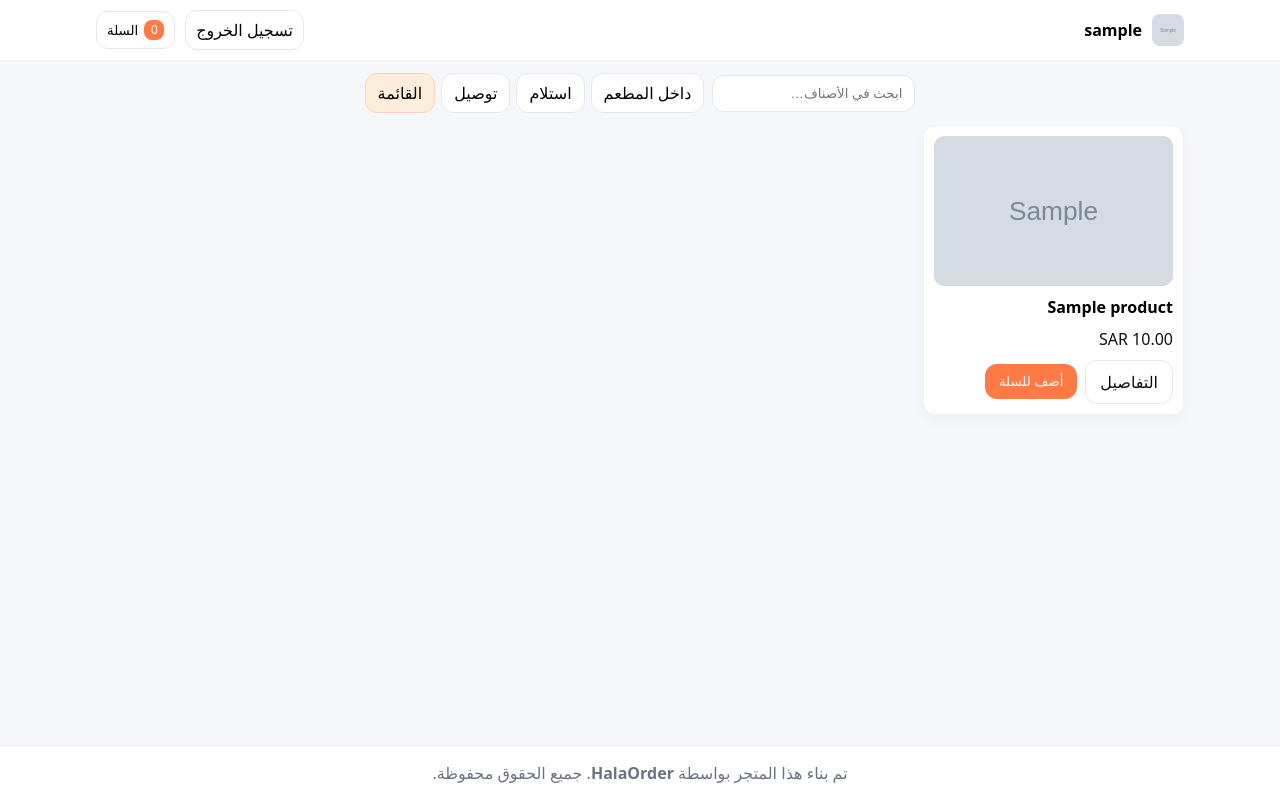
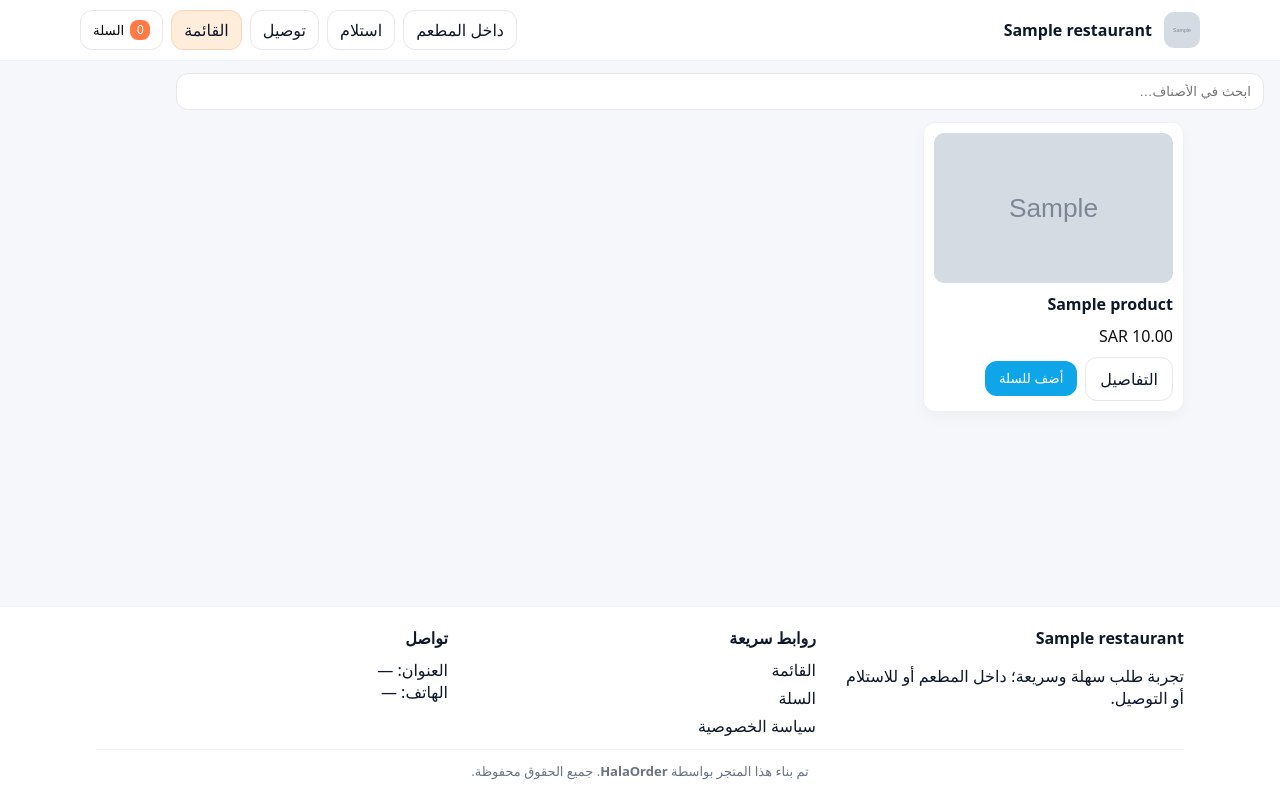
Before and after one commit to Turki20/HallaOrder, a Django app: a page that uses websites/templates/websites/base.html in a window 1280 px wide. Run offline with Django 5.2, Linux system fonts and the light colour scheme; a user stored in the database is signed in; tables that the repository leaves empty hold one stand-in row (values such as "Sample post"); grey boxes marked "Sample" are stand-in pictures; some libraries are stand-ins or nearby versions.

Commit message:
chore: update base + styles

```diff
--- a/restaurants/templates/restaurants/restaurant_list.html
+++ b/restaurants/templates/restaurants/restaurant_list.html
@@ -78,7 +78,11 @@
           <p>
             <strong>الشعار</strong>
           </p>
-          <img src="{{website.logo.url}}" alt="" class="w-50">
+          {% if website.logo %}
+          <img src="{{ website.logo.url }}" alt="{{ website }}" class="w-50">
+          {% else %}
+          <img src="{% static 'images/placeholders/logo-placeholder.png' %}" alt="logo" class="w-50">
+          {% endif %}
         </div>
         <p>
           <strong style="padding: 5px 15px; border: 1px solid green; border-radius: 10px;">
--- /dev/null
+++ b/websites/static/css/style.css
@@ -0,0 +1,31 @@
+:root{
+  --hoa-primary:#0ea5e9; --hoa-primary-50:#e0f2fe; --hoa-primary-200:#bae6fd;
+  --hoa-secondary:#8b5cf6; --hoa-secondary-50:#ede9fe; --hoa-secondary-200:#ddd6fe;
+  --hoa-accent:#ff7a45; --hoa-accent-50:#ffeddc; --hoa-accent-200:#ffd4ba;
+  --ink:#0f172a; --muted:#64748b; --bg:#f6f7fb; --card:#fff; --sep:#eef2f7;
+  --success:#16a34a; --warn:#f59e0b; --danger:#ef4444;
+  --shadow:0 10px 20px rgba(0,0,0,.04); --rad:12px; --container:1120px;
+}
+*{box-sizing:border-box} html,body{height:100%}
+body{margin:0;background:var(--bg);color:var(--ink);font-family:system-ui,-apple-system,Segoe UI,Roboto,Arial}
+a{color:inherit;text-decoration:none}
+.container{max-width:var(--container);margin:auto;padding:0 16px}
+.card{background:#fff;border:1px solid var(--sep);border-radius:var(--rad);box-shadow:var(--shadow)}
+.btn{display:inline-flex;align-items:center;gap:8px;padding:10px 14px;border:0;border-radius:var(--rad);cursor:pointer;background:var(--hoa-primary);color:#fff}
+.btn-outline{background:#fff;color:#111;border:1px solid #e5e7eb}
+.pill{padding:8px 12px;border:1px solid #e5e7eb;background:#fff;border-radius:var(--rad)}
+.pill.active,.pill:hover{background:var(--hoa-accent-50);border-color:var(--hoa-accent-200)}
+.badge{display:inline-flex;align-items:center;justify-content:center;height:20px;min-width:20px;padding:0 6px;border-radius:8px;background:var(--hoa-accent);color:#fff;font-size:12px}
+.input{width:100%;padding:10px 12px;border:1px solid #e5e7eb;border-radius:var(--rad);background:#fff}
+.topbar{background:#fff;border-bottom:1px solid var(--sep);position:sticky;top:0;z-index:30}
+.topbar__inner{display:flex;align-items:center;gap:14px;padding:10px 0}
+.logo-rect{width:36px;height:36px;border-radius:10px;overflow:hidden;background:#eef2f7;display:inline-flex;align-items:center;justify-content:center}
+.nav{display:flex;gap:10px;align-items:center}
+.nav a{padding:8px 12px;border:1px solid #e5e7eb;border-radius:var(--rad);background:#fff;font-size:14px}
+.nav a.active,.nav a:hover{background:var(--hoa-primary-50);border-color:var(--hoa-primary-200)}
+.footer{margin-top:24px;background:#fff;border-top:1px solid var(--sep)}
+.footer__inner{max-width:var(--container);margin:auto;padding:20px 16px}
+.footer-grid{display:grid;grid-template-columns:repeat(3,1fr);gap:16px}
+.footer-col h4{margin:0 0 10px;font-size:16px}
+.footer-bottom{margin-top:12px;border-top:1px solid var(--sep);padding-top:12px;text-align:center;color:#6b7280;font-size:13px}
+@media(max-width:720px){.footer-grid{grid-template-columns:1fr}}
--- a/websites/templates/websites/base.html
+++ b/websites/templates/websites/base.html
@@ -3,148 +3,154 @@
 <html lang="ar" dir="rtl">
 <head>
   <meta charset="utf-8">
-  <title>{% block title %}{{ website.display_name|default:website.slug }}{% endblock %}</title>
+  <title>{% block title %}{% firstof website.restaurant.name website.display_name website.slug %}{% endblock %}</title>
   <meta name="viewport" content="width=device-width, initial-scale=1">
-
+  <meta name="theme-color" content="#0ea5e9">
+  <link rel="stylesheet" href="{% static 'css/style.css' %}">
   <style>
-    :root{
-      --hoa-accent:#ff7a45;
-      --hoa-accent-50:#ffeddc;
-      --hoa-accent-200:#ffd4ba;
-      --hoa-muted:#6b7280;
-      --hoa-card:#fff;
-      --hoa-bg:#f6f7fb;
-      --hoa-sep:#eef2f7;
-      --hoa-shadow:0 10px 20px rgba(0,0,0,.04);
-      --rad:12px;
-      --container:1120px;
-    }
-    *{box-sizing:border-box}
-    html,body{height:100%}
-    body{margin:0;background:var(--hoa-bg);font-family:system-ui,-apple-system,Segoe UI,Roboto,Arial}
-    a{color:inherit;text-decoration:none}
-
-    .page{min-height:100%;display:flex;flex-direction:column}
+    /* حمايات عامة */
+    img{max-width:100%;height:auto;vertical-align:middle}
+    .hoa-page{min-height:100vh;display:flex;flex-direction:column;background:#f6f7fb}
     main{flex:1}
 
-    .topbar{background:#fff;border-bottom:1px solid var(--hoa-sep);position:sticky;top:0;z-index:30}
-    .topbar__inner{display:flex;align-items:center;gap:14px;padding:10px 16px;max-width:var(--container);margin:auto}
+    /* Topbar */
+    .hoa-topbar{background:#fff;border-bottom:1px solid #eef2f7;position:sticky;top:0;z-index:50}
+    .hoa-container{max-width:1120px;margin:auto;padding:0 16px}
+    .hoa-topbar__inner{display:flex;align-items:center;gap:12px;padding:10px 0}
+    .hoa-logo{width:36px;height:36px;border-radius:10px;overflow:hidden;background:#eef2f7;display:inline-flex;align-items:center;justify-content:center}
+    .hoa-title{font-weight:800}
+    .hoa-nav{display:flex;gap:8px;margin-inline-start:auto}
+    .hoa-pill{padding:8px 12px;border:1px solid #e5e7eb;background:#fff;border-radius:12px}
+    .hoa-pill.active,.hoa-pill:hover{background:#ffeddc;border-color:#ffd4ba}
+    .hoa-btn{display:inline-flex;align-items:center;gap:6px;padding:8px 12px;border-radius:12px;border:1px solid #e5e7eb;background:#fff;cursor:pointer}
+    .hoa-badge{min-width:20px;height:20px;display:inline-flex;align-items:center;justify-content:center;background:#ff7a45;color:#fff;border-radius:8px;font-size:12px;padding:0 6px}
 
-    .brand{display:flex;align-items:center;gap:10px}
-    .logo{width:32px;height:32px;border-radius:8px;background:#eef2f7;display:inline-flex;align-items:center;justify-content:center;overflow:hidden}
-    .brand .title{font-weight:800}
+    /* شريط الأدوات */
+    .hoa-toolbar{display:flex;gap:8px;align-items:center;margin:12px 0}
+    .hoa-input{flex:1;padding:10px 12px;border:1px solid #e5e7eb;border-radius:12px;background:#fff}
 
-    .actions{display:flex;align-items:center;gap:10px;margin-inline-start:auto}
-    .btn-icon{display:inline-flex;align-items:center;gap:6px;padding:8px 10px;border:1px solid #e5e7eb;border-radius:var(--rad);background:#fff;cursor:pointer}
-    .badge{min-width:20px;height:20px;display:inline-flex;align-items:center;justify-content:center;background:var(--hoa-accent);color:#fff;border-radius:8px;font-size:12px;padding:0 6px}
+    /* Drawer (سلة) — أسماء مُسمّاة لمنع التعارض */
+    .hoa-drawer{position:fixed;inset:0;display:none}
+    .hoa-drawer.is-open{display:block}
+    .hoa-mask{position:absolute;inset:0;background:rgba(0,0,0,.25)}
+    .hoa-panel{position:absolute;inset-inline-end:0;top:0;height:100%;width:min(420px,90%);background:#fff;box-shadow:0 10px 20px rgba(0,0,0,.04);display:flex;flex-direction:column}
+    .hoa-panel header{padding:14px 16px;border-bottom:1px solid #eef2f7;display:flex;justify-content:space-between;align-items:center}
+    .hoa-list{padding:12px;overflow:auto;flex:1;display:flex;flex-direction:column;gap:8px}
+    .hoa-item{display:flex;gap:10px;border:1px solid #f0f2f5;border-radius:12px;padding:10px;background:#fff}
+    .hoa-item-img{width:64px;height:64px;border-radius:10px;object-fit:cover;background:#f3f4f6}
+    .hoa-panel footer{padding:12px 16px;border-top:1px solid #eef2f7;display:flex;justify-content:space-between;align-items:center}
+    .hoa-btn-primary{padding:10px 14px;border:0;border-radius:12px;background:#0ea5e9;color:#fff;cursor:pointer}
+    .hoa-btn-ghost{padding:10px 14px;border:1px solid #e5e7eb;border-radius:12px;background:#fff;color:#111;cursor:pointer}
 
-    .toolbar{max-width:var(--container);margin:12px auto;padding:0 16px;display:flex;gap:8px;align-items:center}
-    .search{flex:1}
-    .search input{width:100%;padding:10px 12px;border:1px solid #e5e7eb;border-radius:var(--rad);background:#fff}
-    .seg{display:flex;gap:6px;flex-wrap:wrap}
-    .pill{padding:8px 12px;border:1px solid #e5e7eb;background:#fff;border-radius:var(--rad)}
-    .pill.active{background:var(--hoa-accent-50);border-color:var(--hoa-accent-200)}
-
-    .container{max-width:var(--container);margin:auto;padding:0 16px}
-
-    .drawer{position:fixed;inset:0;display:none}
-    .drawer.open{display:block}
-    .mask{position:absolute;inset:0;background:rgba(0,0,0,.25)}
-    .panel{position:absolute;inset-inline-end:0;top:0;height:100%;width:min(420px,90%);background:#fff;box-shadow:var(--hoa-shadow);display:flex;flex-direction:column}
-    .panel header{padding:14px 16px;border-bottom:1px solid var(--hoa-sep);display:flex;justify-content:space-between;align-items:center}
-    .list{padding:12px;overflow:auto;flex:1;display:flex;flex-direction:column;gap:8px}
-    .item{display:flex;gap:10px;border:1px solid #f0f2f5;border-radius:var(--rad);padding:10px;background:#fff}
-    .item img{width:64px;height:64px;border-radius:10px;object-fit:cover;background:#f3f4f6}
-    .panel footer{padding:12px 16px;border-top:1px solid var(--hoa-sep);display:flex;justify-content:space-between;align-items:center}
-
-    .btn{padding:10px 14px;border:0;border-radius:var(--rad);background:var(--hoa-accent);color:#fff;cursor:pointer;display:inline-flex;align-items:center;gap:6px}
-    .btn-light{background:#fff;color:#111;border:1px solid #e5e7eb}
-    .muted{color:var(--hoa-muted);font-size:12px}
-
-    .footer{margin-top:24px;border-top:1px solid var(--hoa-sep);background:#fff}
-    .footer__inner{max-width:var(--container);margin:auto;padding:16px;text-align:center;color:#6b7280}
+    /* Footer */
+    .hoa-footer{background:#fff;border-top:1px solid #eef2f7;margin-top:24px}
+    .hoa-footer__inner{max-width:1120px;margin:auto;padding:20px 16px}
+    .hoa-footer-grid{display:grid;grid-template-columns:repeat(3,1fr);gap:16px}
+    .hoa-footer-grid h4{margin:0 0 10px;font-size:16px}
+    .hoa-footer-bottom{margin-top:12px;border-top:1px solid #eef2f7;padding-top:12px;text-align:center;color:#6b7280;font-size:13px}
+    @media(max-width:720px){.hoa-footer-grid{grid-template-columns:1fr}}
   </style>
-
   {% block head %}{% endblock %}
 </head>
 <body>
-<div class="page">
+<div class="hoa-page">
 
-  <header class="topbar">
-    <div class="topbar__inner">
-      <div class="brand">
-        <div class="logo">
+  <!-- Topbar -->
+  <header class="hoa-topbar">
+    <div class="hoa-container hoa-topbar__inner">
+      <div class="hoa-logo">
         {% if website.logo %}
           <img src="{{ website.logo.url }}" alt="logo" style="width:100%;height:100%;object-fit:cover">
+        {% else %}
+          <img src="{% static 'images/placeholders/logo-placeholder.svg' %}" alt="logo" style="width:100%;height:100%;object-fit:cover">
         {% endif %}
       </div>
-        <div class="title">{{ website.display_name|default:website.slug }}</div>
-      </div>
+      <div class="hoa-title">{% firstof website.restaurant.name website.display_name website.slug %}</div>
 
-      <div class="actions">
+      {# توليد آمن لمسارات الدخول/الخروج #}
+      {% url 'logout' as logout_url %}{% if not logout_url %}{% url 'users:logout' as logout_url %}{% endif %}{% if not logout_url %}{% url 'account_logout' as logout_url %}{% endif %}
+      {% url 'login'  as login_url  %}{% if not login_url  %}{% url 'users:login'  as login_url  %}{% endif %}{% if not login_url  %}{% url 'account_login'  as login_url  %}{% endif %}
+
+      <nav class="hoa-nav">
+        <a class="hoa-pill {% if current_tab == 'home' %}active{% endif %}" href="{% url 'websites:menu' website.slug %}">داخل المطعم</a>
+        <a class="hoa-pill {% if current_tab == 'pickup' %}active{% endif %}" href="#">استلام</a>
+        <a class="hoa-pill {% if current_tab == 'delivery' %}active{% endif %}" href="#">توصيل</a>
+        <a class="hoa-pill {% if current_tab == 'menu' %}active{% endif %}" href="{% url 'websites:menu' website.slug %}">القائمة</a>
+
         {% if request.user.is_authenticated %}
-          <a class="btn-icon" href="{% url 'logout' %}?next={{ request.path }}">تسجيل الخروج</a>
+          {% if logout_url %}<a class="hoa-btn" href="{{ logout_url }}?next={{ request.path }}">خروج</a>{% endif %}
         {% else %}
-          <a class="btn-icon" href="{% url 'login' %}?next={{ request.path }}">الدخول</a>
+          {% if login_url %}<a class="hoa-btn" href="{{ login_url }}?next={{ request.path }}">دخول</a>{% endif %}
         {% endif %}
 
-        <button class="btn-icon" id="openCart" type="button" aria-haspopup="dialog" aria-controls="cartDrawer">
-          <span class="badge">{{ cart_count|default:0 }}</span>
-          <span>السلة</span>
+        <button class="hoa-btn" id="hoa-open-cart" type="button" aria-haspopup="dialog" aria-controls="hoa-cart-drawer">
+          <span class="hoa-badge">{{ cart_count|default:0 }}</span><span>السلة</span>
         </button>
-      </div>
+      </nav>
     </div>
   </header>
 
-  <div class="toolbar">
-    <div class="search">
-      <input type="search" placeholder="ابحث في الأصناف…">
-    </div>
-    <div class="seg">
-      <div class="pill {% if current_tab == 'home' %}active{% endif %}">داخل المطعم</div>
-      <div class="pill">استلام</div>
-      <div class="pill">توصيل</div>
-      <a class="pill {% if current_tab == 'menu' %}active{% endif %}" href="{% url 'websites:menu' website.slug %}">القائمة</a>
-    </div>
+  <!-- Toolbar -->
+  <div class="hoa-container hoa-toolbar">
+    <input class="hoa-input" type="search" placeholder="ابحث في الأصناف…">
+    {% block toolbar_extra %}{% endblock %}
   </div>
 
+  <!-- Main -->
   <main>
-    <div class="container">
+    <div class="hoa-container">
       {% block content %}
-      <section class="card card-hero" style="background:#fff;border:1px solid #eef2f7;border-radius:var(--rad);padding:18px">
-        <p>مرحبًا بك في موقع <b>{{ website.display_name|default:website.slug }}</b>.</p>
+      <section class="card" style="padding:18px">
+        <p>مرحبًا بك في <b>{% firstof website.restaurant.name website.display_name website.slug %}</b>.</p>
       </section>
       {% endblock %}
     </div>
   </main>
 
-  <footer class="footer">
-    <div class="footer__inner">
-      تم بناء هذا المتجر بواسطة <b>HalaOrder</b>. جميع الحقوق محفوظة.
+  <!-- Footer -->
+  <footer class="hoa-footer">
+    <div class="hoa-footer__inner">
+      <div class="hoa-footer-grid">
+        <div>
+          <h4>{% firstof website.restaurant.name website.display_name website.slug %}</h4>
+          <p class="muted">تجربة طلب سهلة وسريعة؛ داخل المطعم أو للاستلام أو التوصيل.</p>
+        </div>
+        <div>
+          <h4>روابط سريعة</h4>
+          <div style="display:flex;flex-direction:column;gap:6px">
+            <a href="{% url 'websites:menu' website.slug %}">القائمة</a>
+            <a href="{% url 'websites:cart' website.slug %}">السلة</a>
+            <a href="#">سياسة الخصوصية</a>
+          </div>
+        </div>
+        <div>
+          <h4>تواصل</h4>
+          <div class="muted">العنوان: {% firstof website.restaurant.address "—" %}</div>
+          <div class="muted">الهاتف: {% firstof website.restaurant.phone "—" %}</div>
+        </div>
+      </div>
+      <div class="hoa-footer-bottom">تم بناء هذا المتجر بواسطة <b>HalaOrder</b>. جميع الحقوق محفوظة.</div>
     </div>
   </footer>
 
 </div>
 
-<div class="drawer" id="cartDrawer" aria-hidden="true">
-  <div class="mask" id="closeCart"></div>
-  <aside class="panel" role="dialog" aria-label="سلة المشتريات">
+<!-- Cart Drawer (namespaced) -->
+<div class="hoa-drawer" id="hoa-cart-drawer" aria-hidden="true">
+  <div class="hoa-mask" id="hoa-close-cart"></div>
+  <aside class="hoa-panel" role="dialog" aria-label="سلة المشتريات">
     <header>
       <div>سلة مشترياتك</div>
-      <button class="btn-icon" id="closeCartBtn" type="button">إغلاق</button>
+      <button class="hoa-btn-ghost" id="hoa-close-cart-btn" type="button">إغلاق</button>
     </header>
-
-    <div class="list">
+    <div class="hoa-list">
       {% if cart and cart|length %}
         {% for i in cart %}
-          <div class="item">
-            {% if i.image %}<img src="{{ i.image }}" alt="">{% endif %}
+        <div class="hoa-item">
+          {% if i.image %}<img class="hoa-item-img" src="{{ i.image }}" alt="">{% endif %}
           <div>
             <div><b>{{ i.name }}</b> <span class="muted">× {{ i.qty }}</span></div>
-              <div class="muted">
-                {% if i.size %}الحجم: {{ i.size }} — {% endif %}
-                السعر: SAR {{ i.price }}
-              </div>
+            <div class="muted">{% if i.size %}الحجم: {{ i.size }} — {% endif %}السعر: SAR {{ i.price }}</div>
           </div>
         </div>
         {% endfor %}
@@ -153,31 +159,30 @@
       {% endif %}
 
       {% if request.user.is_authenticated %}
-        <a href="{% url 'logout' %}?next={{ request.path }}">تسجيل الخروج</a>
+        {% if logout_url %}<a href="{{ logout_url }}?next={{ request.path }}">تسجيل الخروج</a>{% endif %}
       {% else %}
-        <a href="{% url 'login' %}?next={{ request.get_full_path|urlencode }}">الدخول</a>
+        {% if login_url %}<a href="{{ login_url }}?next={{ request.get_full_path|urlencode }}">الدخول</a>{% endif %}
       {% endif %}
     </div>
-
     <footer>
-      <a class="btn" href="{% url 'websites:cart' website.slug %}">إتمام الطلب</a>
+      <a class="hoa-btn-primary" href="{% url 'websites:cart' website.slug %}">إتمام الطلب</a>
       <span class="muted">العناصر: {{ cart_count|default:0 }}</span>
     </footer>
   </aside>
 </div>
 
 <script>
-  const drawer = document.getElementById('cartDrawer');
-  const openCart = document.getElementById('openCart');
-  const closeCart = document.getElementById('closeCart');
-  const closeCartBtn = document.getElementById('closeCartBtn');
+  // Drawer بدون تعارض أسماء
+  const drawer = document.getElementById('hoa-cart-drawer');
+  const openBtn = document.getElementById('hoa-open-cart');
+  const closeMask = document.getElementById('hoa-close-cart');
+  const closeBtn = document.getElementById('hoa-close-cart-btn');
 
-  [openCart, closeCart, closeCartBtn].forEach(el=>{
+  [openBtn, closeMask, closeBtn].forEach(el=>{
     if(!el) return;
-    el.addEventListener('click', ()=> {
-      drawer.classList.toggle('open');
-      const open = drawer.classList.contains('open');
-      drawer.setAttribute('aria-hidden', open ? 'false' : 'true');
+    el.addEventListener('click', ()=>{
+      drawer.classList.toggle('is-open');
+      drawer.setAttribute('aria-hidden', drawer.classList.contains('is-open') ? 'false' : 'true');
     });
   });
 </script>
```
Also changed, not shown: websites/templates/websites/base_host.html (added, +91 -0 lines), media/images/food/pexels-jimbear-2586065.jpg (added), media/images/logo/Grey_Minimalist_Tropical_Palm_Bar_Cafe_Logo.png (added). Lines whose indentation alone changed are shown as unchanged.
